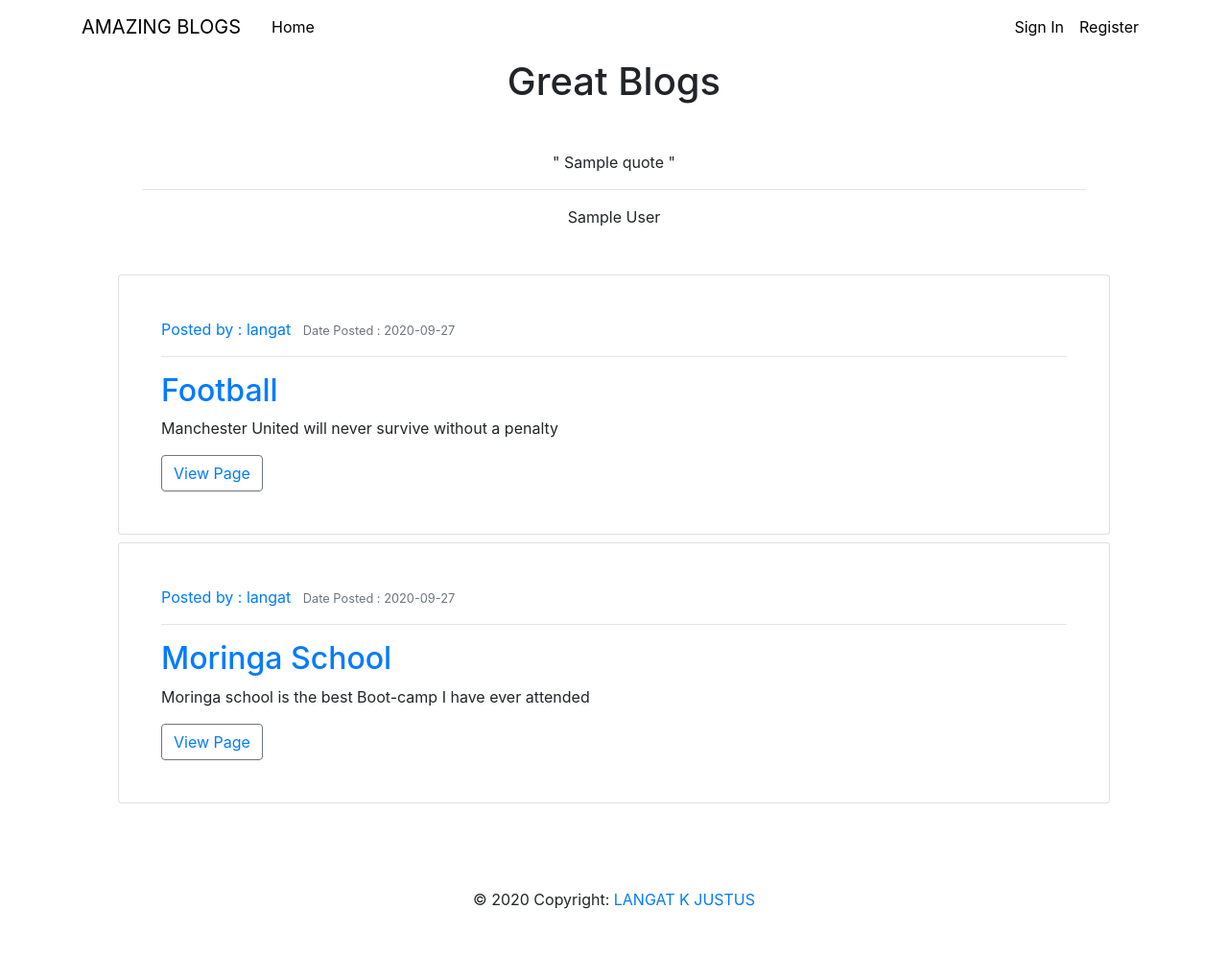
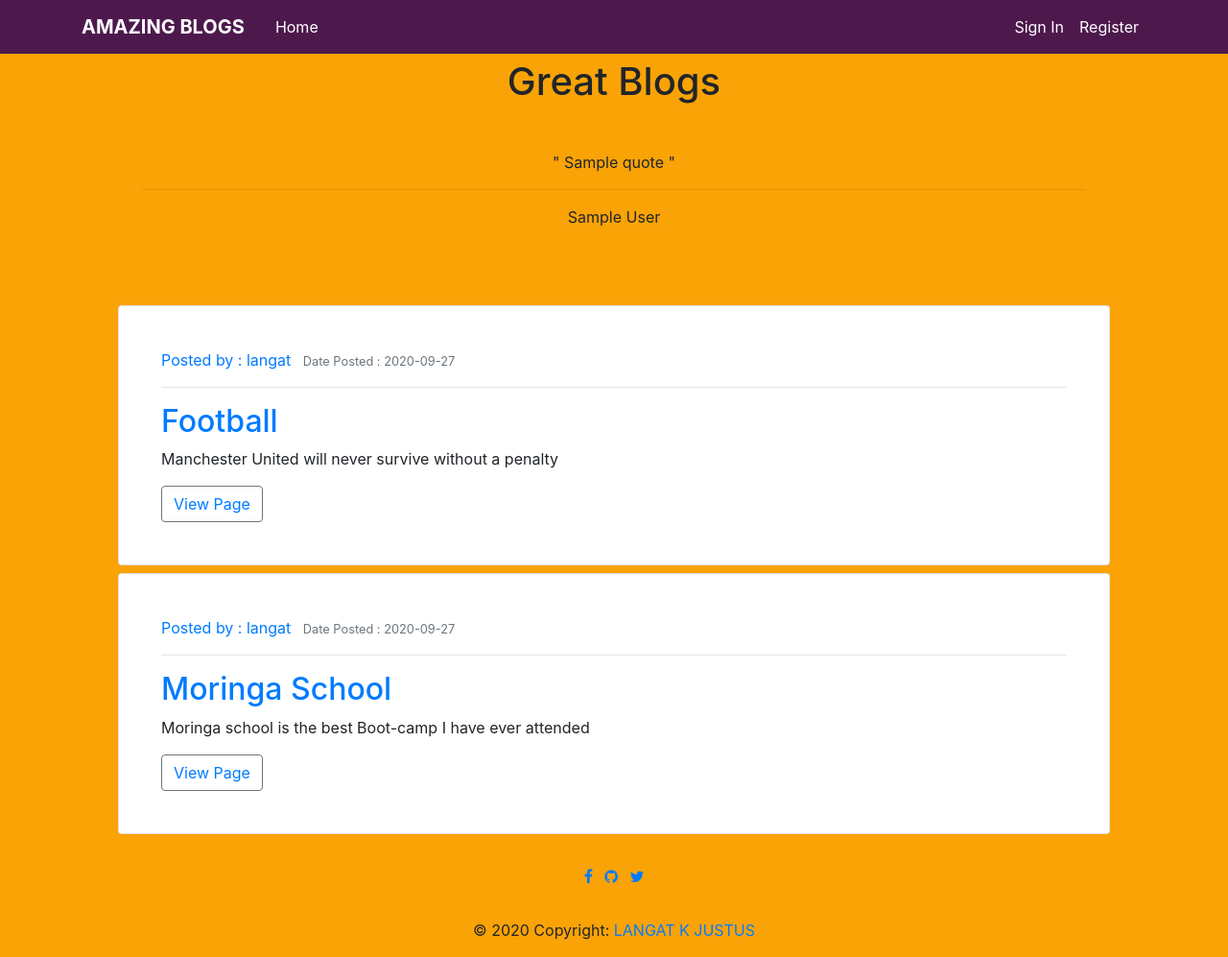
Before and after one commit to Langat05/Blog-website, a Flask app: page / in a window 1280 px wide. Shown: the whole page at 96% size. Before the commit the page ends 947 px from the top, so only its background shows below. Run offline with Flask 2, Linux system fonts and the light colour scheme; data comes from the database, SQL or seed files in the repository; both versions use the stored data as it was after the commit; a database or web service that is not in the repository returns one stand-in record (values such as "Sample title"); data that the repository does not hold is empty; some libraries are stand-ins or nearby versions.

Commit message:
finished up on styling

```diff
--- a/app/templates/footer.html
+++ b/app/templates/footer.html
@@ -1,36 +1,21 @@
 <!-- Footer -->
 <footer class="page-footer font-small special-color-dark pt-4">
-
     <!-- Footer Elements -->
+    <link rel="stylesheet" href="https://cdnjs.cloudflare.com/ajax/libs/font-awesome/4.7.0/css/font-awesome.min.css">
     <div class="container">
 
       <!-- Social buttons -->
       <ul class="list-unstyled list-inline text-center">
         <li class="list-inline-item">
-          <a class="btn-floating btn-fb mx-1">
-            <i class="fab fa-facebook-f"> </i>
-          </a>
+          <a href="https://www.facebook.com/Justuslangat78" class="fa fa-facebook"></a>
         </li>
         <li class="list-inline-item">
-          <a class="btn-floating btn-tw mx-1">
-            <i class="fab fa-twitter"> </i>
-          </a>
+          <a href="https://github.com/Langat05" class="fa fa-github"></a>
         </li>
         <li class="list-inline-item">
-          <a class="btn-floating btn-gplus mx-1">
-            <i class="fab fa-google-plus-g"> </i>
-          </a>
+          <a href="https://twitter.com/Langat_036" class="fa fa-twitter"></a>
         </li>
-        <li class="list-inline-item">
-          <a class="btn-floating btn-li mx-1">
-            <i class="fab fa-linkedin-in"> </i>
-          </a>
-        </li>
-        <li class="list-inline-item">
-          <a class="btn-floating btn-dribbble mx-1">
-            <i class="fab fa-dribbble"> </i>
-          </a>
-        </li>
+
       </ul>
       <!-- Social buttons -->
 
@@ -39,7 +24,7 @@
 
     <!-- Copyright -->
     <div class="footer-copyright text-center py-3">© 2020 Copyright:
-      <a href="https://mdbootstrap.com/"> LANGAT K JUSTUS</a>
+      <a href="https://github.com/Langat05/Blog-website"> LANGAT K JUSTUS</a>
     </div>
     <!-- Copyright -->
 
--- a/app/templates/home.html
+++ b/app/templates/home.html
@@ -9,12 +9,12 @@
         </p>
         <hr />
         <div class="blog-post-actions">
-            <p class="blog-post-bottom pull-left">
+            <p class="blog-post-bottom">
                 {{quote.author}}
             </p>
         </div>
     </blockquote>
-</div>
+</div><br>
 <div class="">
     {% for post in posts %}
     <div class="col-md-12">
--- a/app/templates/landing.html
+++ b/app/templates/landing.html
@@ -17,27 +17,27 @@
     {% endif %}
 </head>
 
-<body>
+<body style="background-color: #faa307;">
     <header class="site-header" style="color: black;">
-        <nav class="navbar navbar-expand-md navbar-dark bg-steel fixed-top" style="color: black;">
+        <nav class="navbar navbar-expand-md  bg-steel fixed-top" style="background-color: #4d194d;">
             <div class="container">
-                <a class="navbar-brand mr-4" href="/" style="color: black;">AMAZING BLOGS</a>
+                <a class="navbar-brand mr-4" href="/" style="color: white;"><b>AMAZING BLOGS</b></a>
                 <button class="navbar-toggler" type="button" data-toggle="collapse" data-target="#navbarToggle"
                     aria-controls="navbarToggle" aria-expanded="false" aria-label="Toggle navigation">
                     <span class="navbar-toggler-icon"></span>
                 </button>
                 <div class="collapse navbar-collapse" id="navbarToggle">
                     <div class="navbar-nav mr-auto">
-                        <a class="nav-item nav-link" href="{{ url_for('home') }}" style="color: black;">Home</a>
+                        <a class="nav-item nav-link" href="{{ url_for('home') }}" style="color: white;">Home</a>
                     </div>
                     <div class="navbar-nav">
                         {% if current_user.is_authenticated %}
-                        <a class="nav-item nav-link" href="{{ url_for('new_post') }}" style="color: black;">Create Blog</a>
-                        <a class="nav-item nav-link" href="{{ url_for('account') }}" style="color: black;">Profile</a>
-                        <a class="nav-item nav-link" href="{{ url_for('logout') }}" style="color: black;">Logout</a>
+                        <a class="nav-item nav-link" href="{{ url_for('new_post') }}" style="color: white;">Create Blog</a>
+                        <a class="nav-item nav-link" href="{{ url_for('account') }}" style="color: white;">Profile</a>
+                        <a class="nav-item nav-link" href="{{ url_for('logout') }}" style="color: white;">Logout</a>
                         {% else %}
-                        <a class="nav-item nav-link" href="{{ url_for('login') }}" style="color: black;">Sign In</a>
-                        <a class="nav-item nav-link" href="{{ url_for('register') }}" style="color: black;">Register</a>
+                        <a class="nav-item nav-link" href="{{ url_for('login') }}" style="color: white;">Sign In</a>
+                        <a class="nav-item nav-link" href="{{ url_for('register') }}" style="color: white;">Register</a>
                         {% endif %}
                     </div>
                 </div>
@@ -62,7 +62,7 @@
     </main>
         {% block footer %} {% include 'footer.html' %} {% endblock %}
 
-
+</body>
 
 
 </html>
```
Also changed, not shown: app/site.db.
